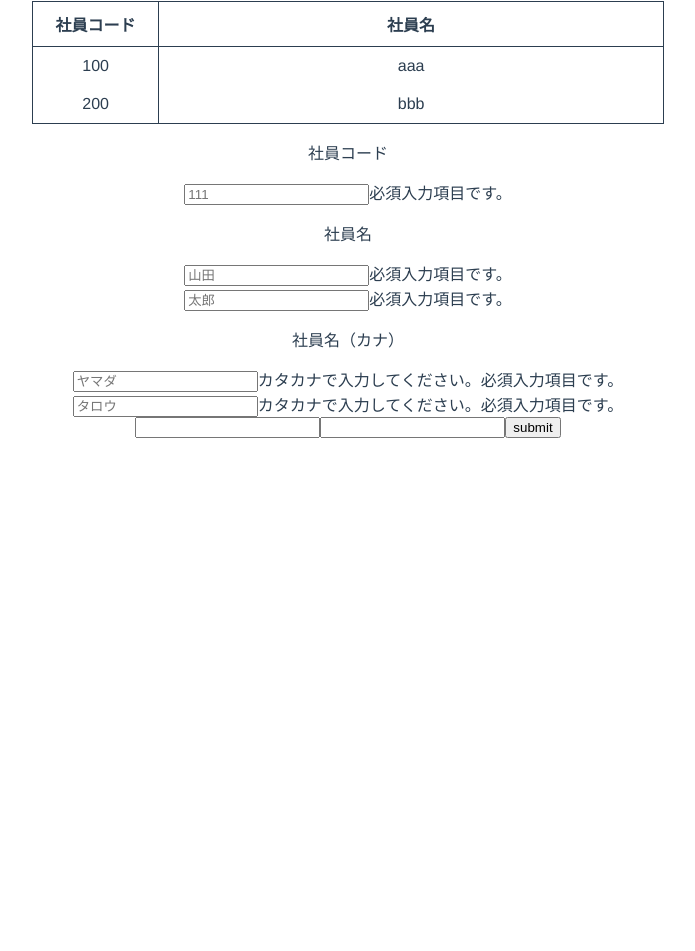
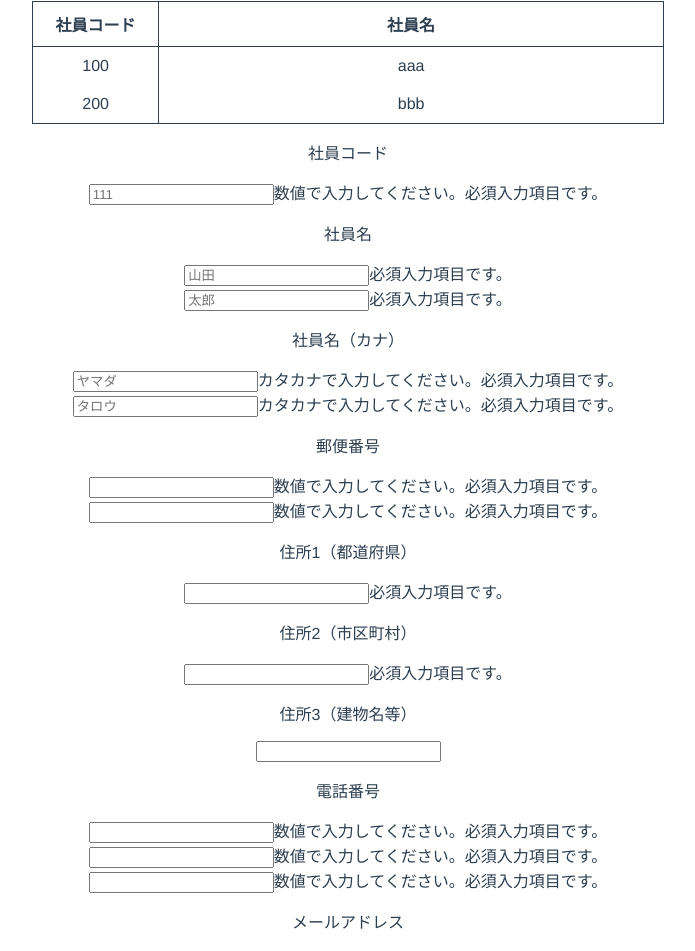
Before and after one commit to maki-kamada/UserStaffEditScreen, a Vue app: page /staff in a window 1280 px wide. Shown: the part 147-1098 px from the top of the page, without its empty margins (292-987 px from the left). Before the commit the page ends 800 px from the top, so only its background shows below. Built offline with nearby package versions, Linux system fonts and the light colour scheme.

Commit message:
入力欄コンポーネント途中

```diff
--- a/src/components/FormInputNumber.vue
+++ b/src/components/FormInputNumber.vue
@@ -0,0 +1,50 @@
+<template>
+  <div>
+    <!-- required、maxlengthだけ -->
+    <input
+     :value="value"
+     @input="$emit('input', $event.target.value)"
+     required
+     :placeholder="placeholder" />
+    <span
+      class="error-text"
+      v-show="numberValidation()"
+      >数値で入力してください。</span
+    >
+    <span
+      class="error-text"
+      v-if="!required"
+      v-show="requiredCheck()"
+      >必須入力項目です。</span
+    >
+  </div>
+</template>
+
+<script>
+// import Form from '../views/Staff.vue'
+export default {
+    name: 'FormInputNumber',
+    props:['placeholder', 'name', 'value', 'required'],
+    methods: {
+        requiredCheck: function () {
+           this.value.trim()
+           return this.value.length > 0 ? false :true
+        },
+        numberValidation: function () {
+            this.value.trim()
+            var numberPattern = /^([1-9]\d*|0)$/;
+            if(this.value.match(numberPattern)){
+                return false
+            }else{
+                return true
+            }
+        },
+    },
+
+}
+
+</script>
+
+<style scoped>
+
+</style>
--- a/src/components/FormInputText.vue
+++ b/src/components/FormInputText.vue
@@ -1,13 +1,28 @@
 <template>
-  <div class='staff'>
-    <input :type="type" :v-model="inputValue" :placeholder="placeholder" :name="name" />
+  <div>
+    <!-- nameが型の種類、required、maxlength -->
+    <input
+     :value="value"
+     @input="$emit('input', $event.target.value)"
+     required
+     :placeholder="placeholder"
+     :name="name" />
     <span
       class="error-text"
-      v-if="placeholder.match(/^[\u30a0-\u30ff]+$/)"
-      v-show="kanaValidation()"
+      v-if="name == 'kana'"
+      v-show="kanaValidation"
       >カタカナで入力してください。</span
     >
-    <span class="error-text" v-if="requiredCheck()"
+    <span
+      class="error-text"
+      v-else-if="name == 'mail'"
+      v-show="mailValidation"
+      >正しいメール形式で入力してください。</span
+    >
+    <span
+      class="error-text"
+      v-if="!required"
+      v-show="!requiredCheck"
       >必須入力項目です。</span
     >
   </div>
@@ -17,52 +32,69 @@
 // import Form from '../views/Staff.vue'
 export default {
     name: 'FormInputText',
-    props:{
-        placeholder: String,
-        name: String
-    },
     data() {
-        return{
-            inputValue: '',
-            requiredFlag: false,
-            kanaFlag: false,
+      return {
+        requiredFlg: false,
+        kanaFlg: false,
+        mailFlg: false
       }
     },
-    methods: {
+    props:['placeholder', 'name', 'value', 'required', 'staff'],
+    computed: {
       requiredCheck: function () {
-           this.inputValue.trim()
-           return this.inputValue.length > 0 ? false :true
+
+           this.$emit('update-status', this.staff)
+           return this.value.trim()
         },
       kanaValidation: function () {
-            this.inputValue.trim()
+            this.$emit('update-status', this.staff);
             var kanaPattern = /^[\u30a0-\u30ff]+$/;
-            if(this.inputValue.match(kanaPattern)){
+            var flg = false
+            if(kanaPattern.test(this.value.trim())){
+                // return false
+
+            }else{
+                // return true
+                flg = true
+            }
+            console.log(flg)
+            return flg
+        },
+      mailValidation: function () {
+            this.value.trim()
+            var mailPattern = /^[a-zA-Z0-9.!#$%&'*+/=?^_`{|}~-]+@[a-zA-Z0-9-]+(?:\.[a-zA-Z0-9-]+)*$/;
+            if(this.value.match(mailPattern)){
                 return false
             }else{
                 return true
             }
         },
-
     }
-//     methods: {
-
-//       validationPresence: function () {
-//         this.staff[this.column] = this.inputValue.trim();
-//         this.$emit('update-status-from-child', this.satff);
-//         return this.inputValue.trim();
-
+    // methods: {
+    //     requiredCheck: function () {
+    //       console.log("aaaa")
+    //        this.value.trim()
+    //        return this.value.length > 0 ? false :true
     //     },
-//       validationKana: function () {
+    //     kanaValidation: function () {
+    //         this.value.trim()
     //         var kanaPattern = /^[\u30a0-\u30ff]+$/;
-//         var result = kanaPattern.test(this.inputValue.trim());
-//         this.staff[this.column] = result;
-//         this.$emit('update-status-from-child', this.staff);
-//         return result;
-//     }
-//   },
-
-
-
+    //         if(this.value.match(kanaPattern)){
+    //             return false
+    //         }else{
+    //             return true
+    //         }
+    //     },
+    //     mailValidation: function () {
+    //         this.value.trim()
+    //         var mailPattern = /^[a-zA-Z0-9.!#$%&'*+/=?^_`{|}~-]+@[a-zA-Z0-9-]+(?:\.[a-zA-Z0-9-]+)*$/;
+    //         if(this.value.match(mailPattern)){
+    //             return false
+    //         }else{
+    //             return true
+    //         }
+    //     },
+    // },
 
 }
 
--- a/src/views/Staff.vue
+++ b/src/views/Staff.vue
@@ -8,23 +8,65 @@
     <!-- <form> -->
       <div id="registrations-app">
         <p class="title">社員コード</p>
-        <FormInputText   :placeholder="'111'" :name="'number'" />
-
+        <FormInputNumber
+          :placeholder="'111'"
+          required
+          v-model="code"
+        />
 
 
         <p class="title">社員名</p>
         <div class="form-inline">
-        <FormInputText  :placeholder="'山田'" :name="'number'" />
-        <FormInputText  :placeholder="'太郎'" :name="number" />
+        <FormInputText
+         :placeholder="'山田'"
+         required
+         v-model="last_name"
+         :name="'text'"
+         :staff="staff"
+         @update-status="updateStatus"/>
+        <FormInputText
+         :placeholder="'太郎'"
+         required
+         v-model="first_name"
+         :name="'text'"
+         :staff="staff"
+         @update-status="updateStatus"
+         />
         </div>
 
         <p class="title">社員名（カナ）</p>
         <div class="form-inline">
-        <FormInputText  :placeholder="'ヤマダ'" :name="number" />
-        <FormInputText  :placeholder="'タロウ'" :name="number" />
+        <FormInputText  :placeholder="'ヤマダ'" required v-model="last_name_kana" :name="'kana'" />
+        <FormInputText  :placeholder="'タロウ'" required v-model="first_name_kana" :name="'kana'"/>
         </div>
-        <input v-model="code" />
-        <input v-model="last_name" />
+
+        <p class="title">郵便番号</p>
+        <FormInputNumber required v-model="zipcode1"/>
+        <FormInputNumber required v-model="zipcode2"/>
+
+        <p class="title">住所1（都道府県）</p>
+        <FormInputText required v-model="prefecture" :name="'text'"/>
+
+        <p class="title">住所2（市区町村）</p>
+        <FormInputText required v-model="city" :name="'text'"/>
+
+        <p class="title">住所3（建物名等）</p>
+        <FormInputText required = false v-model="building" :name="'text'"/>
+
+        <p class="title">電話番号</p>
+        <FormInputNumber required v-model="tel1" />
+        <FormInputNumber required v-model="tel2" />
+        <FormInputNumber required v-model="tel3" />
+
+        <p class="title">メールアドレス</p>
+        <FormInputText required v-model="mail" :name="'mail'"/>
+
+
+
+
+
+
+
 
 
         <!--<p class="title">郵便番号</p>
@@ -65,7 +107,7 @@
         <input v-model="mail" />
         <div class="result">入力：{{ mail }}</div>
         <button type="button" @click="post()">submit</button> -->
-        <button type="button" @click="post()">submit</button>
+        <button type="button" @click="post()" :disabled="!status">submit</button>
       </div>
     <!-- </form> -->
   </div>
@@ -74,6 +116,7 @@
 <script>
 import Table from '@/components/Table.vue'
 import FormInputText from '@/components/FormInputText.vue'
+import FormInputNumber from '@/components/FormInputNumber.vue'
 // import Vue from 'vue'
 
 // Vue.component('FormInputText', FormInputText)
@@ -92,13 +135,27 @@ export default {
   name: 'staff',
   components: {
     FormInputText,
+    FormInputNumber,
     Table
   },
   data() {
     return{
-      staff: {
-        type: Object
-      },
+      code: '',
+      last_name: '',
+      first_name: '',
+      last_name_kana: '',
+      first_name_kana: '',
+      zipcode1: '',
+      zipcode2: '',
+      prefecture: '',
+      city: '',
+      building: '',
+      tel1: '',
+      tel2: '',
+      tel3: '',
+      mail: '',
+      staff: {},
+
       items: [
         { code: 100, last_name: "aaa" },
         { code: 200, last_name: "bbb" },
@@ -109,6 +166,12 @@ export default {
     post() {
       this.items.push({ code: this.code, last_name: this.last_name });
     },
+    updateStatus() {
+        var _this = this
+        _this.status = Object.keys(_this.staff).every(function (key) {
+          return _this.staff[key];
+        });
+      }
   }
 
 }
```
Lines whose indentation alone changed are shown as unchanged.
